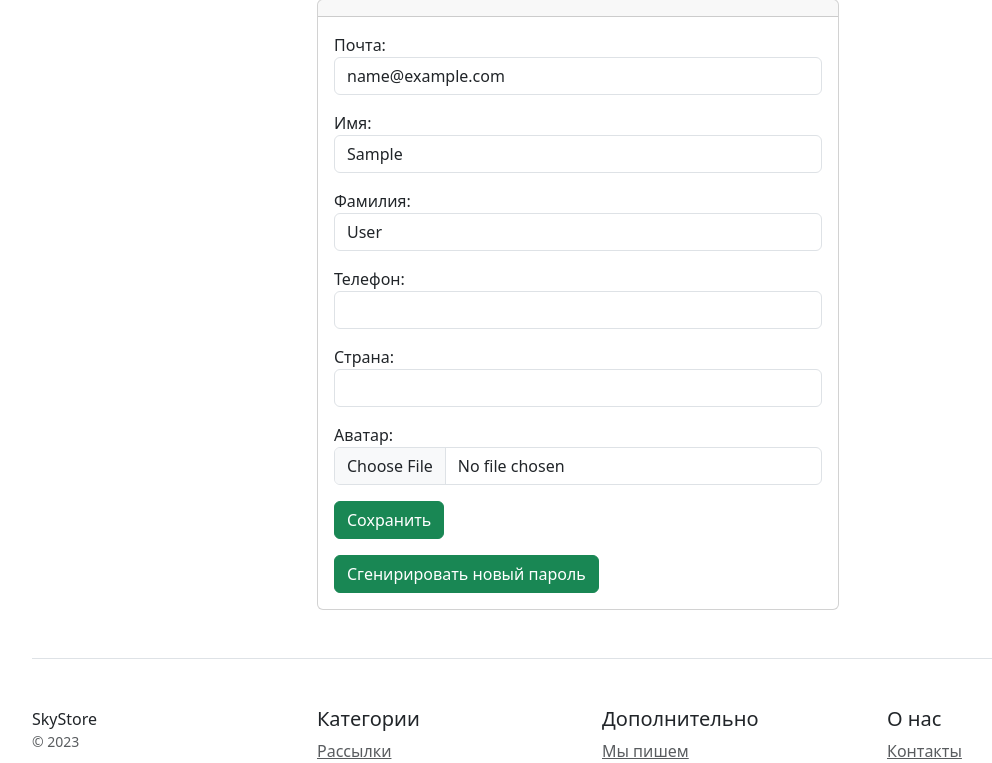
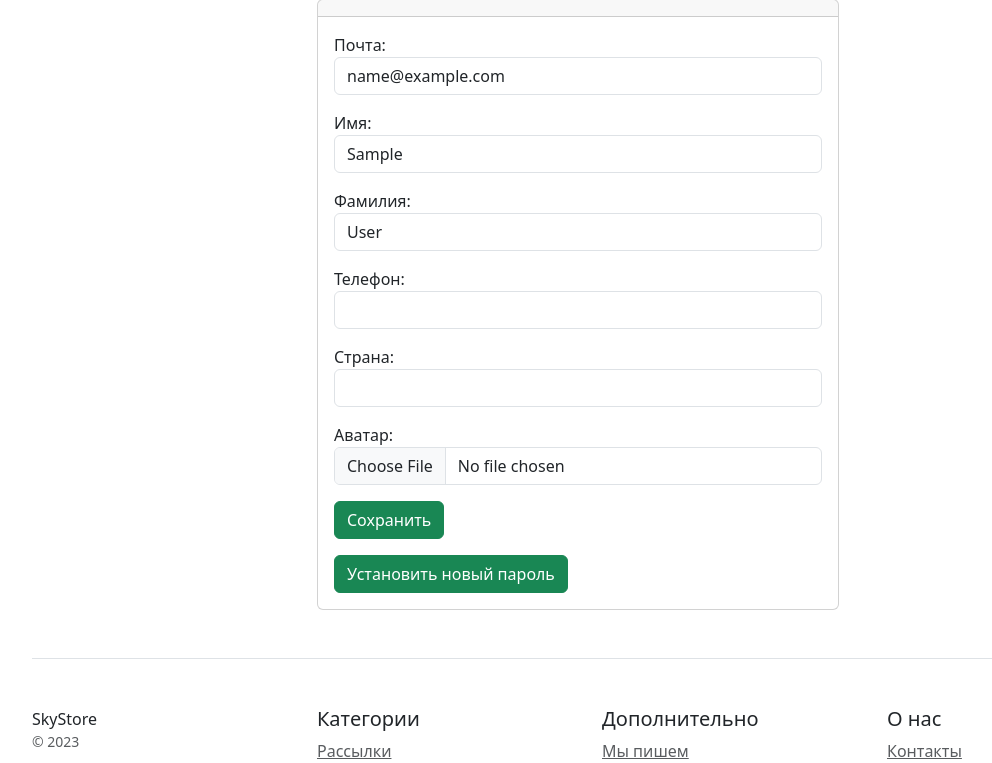
Before and after one commit to Dmitriy-Bychkov/Django.oline_shop, a Django app: page /users/profile/ in a window 1280 px wide. Shown: the part 281-1044 px from the top of the page, without its empty margins (50-1042 px from the left). Run offline with Django 4.2, Linux system fonts and the light colour scheme; the visitor is signed in with stand-in values (Sample User, id 1); parts of the project's set-up code (start-up, migrations or seed data) failed here and were passed over; some libraries are stand-ins or nearby versions.

Commit message:
Change a button name for setting a new password

```diff
--- a/users/templates/users/profile.html
+++ b/users/templates/users/profile.html
@@ -17,7 +17,7 @@
                             <p>
                                 <button type="submit" class="btn btn-success">Сохранить</button>
                             </p>
-                            <a href="{% url 'users:set_password' %}" class="btn btn-success">Сгенирировать новый
+                            <a href="{% url 'users:set_password' %}" class="btn btn-success">Установить новый
                                 пароль</a>
                         </form>
                     </div>
```
